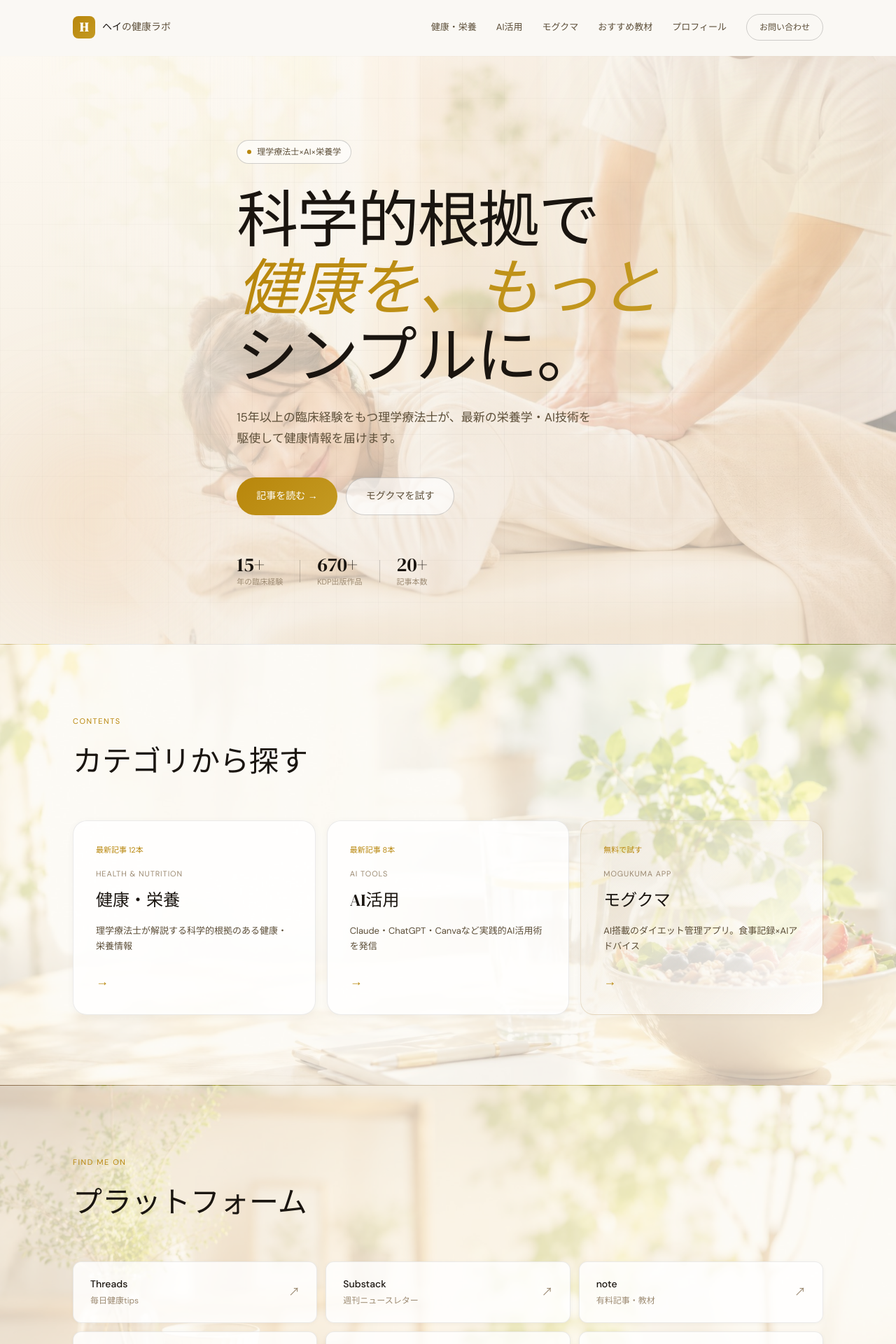
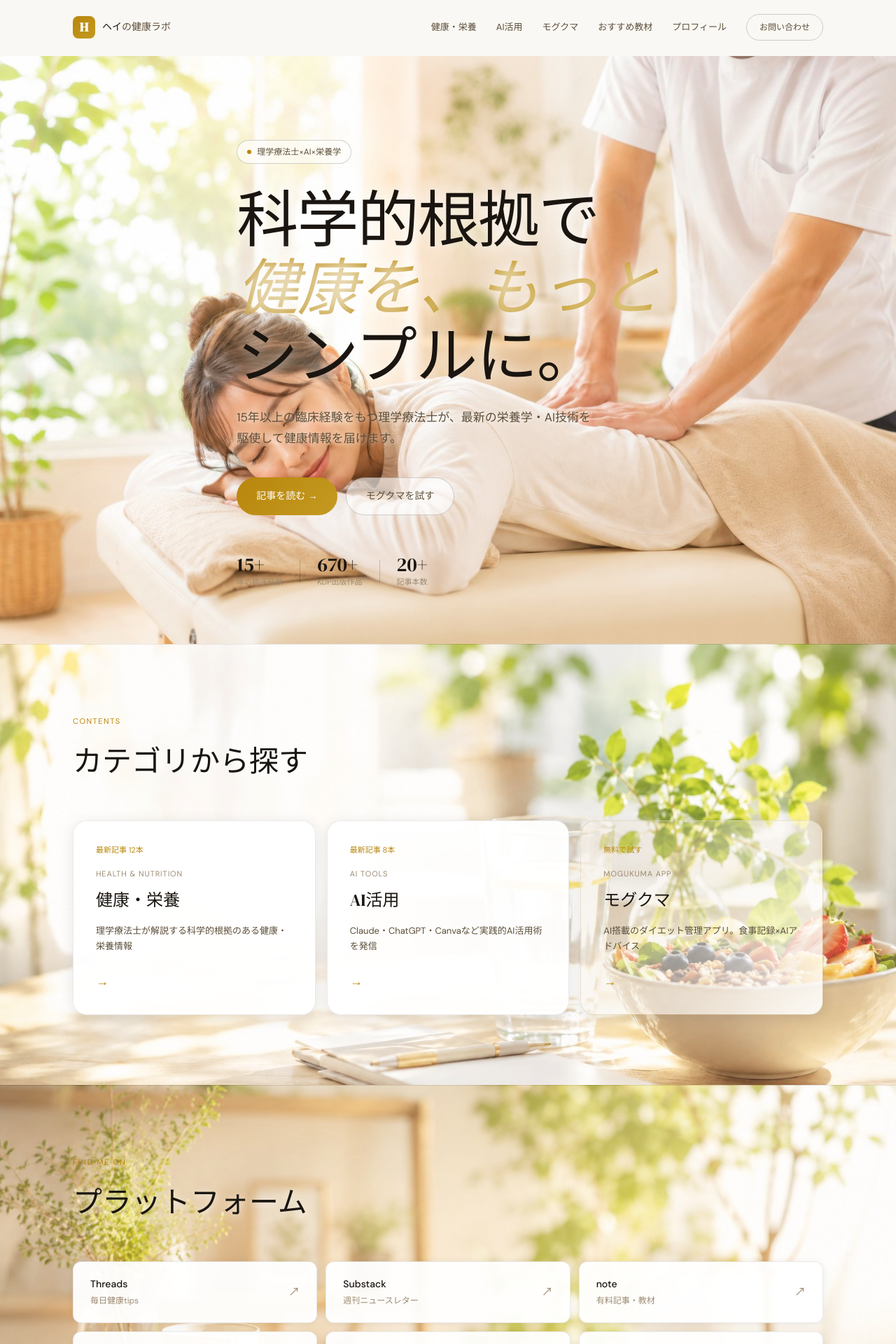
Before and after one commit to heiogawa-create/hei-brand-site, a React (Vite) app: page / in a window 1280 px wide. Shown: the top 1920 px of the page at 70% size. Built offline with nearby package versions, Linux system fonts and the light colour scheme.

Commit message:
Update Home.css

```diff
--- a/src/pages/Home.css
+++ b/src/pages/Home.css
@@ -1,35 +1,33 @@
 .section-label{font-size:11px;letter-spacing:0.14em;text-transform:uppercase;color:var(--gold);margin-bottom:12px}
-.section-title{font-family:var(--font-display);font-size:clamp(28px,4vw,42px);font-weight:400;color:var(--text);margin-bottom:48px}
+.section-title{font-family:var(--font-display);font-size:clamp(28px,4vw,42px);font-weight:400;color:var(--text);margin-bottom:48px;text-shadow:0 2px 12px rgba(255,255,255,0.9)}
 
 /* ===== HERO ===== */
 .hero{position:relative;min-height:100svh;display:flex;align-items:center;overflow:hidden;background:linear-gradient(160deg,#fdf9f2 0%,#f5ede0 50%,#faf8f4 100%)}
 
-/* 写真背景 - 右半分にくっきり表示 */
+/* 写真背景 - フルクリア */
 .hero__photo-bg{
   position:absolute;
   inset:0;
   background-size:cover;
-  background-position:center right;
+  background-position:center;
   background-repeat:no-repeat;
-  opacity:0.38;
-  mask-image:linear-gradient(to right, transparent 5%, rgba(0,0,0,0.8) 35%, black 100%);
-  -webkit-mask-image:linear-gradient(to right, transparent 5%, rgba(0,0,0,0.8) 35%, black 100%);
+  opacity:1;
   z-index:0;
 }
 
 .hero__bg{position:absolute;inset:0;pointer-events:none;z-index:0}
-.hero__orb{position:absolute;border-radius:50%;filter:blur(80px);opacity:.25}
+.hero__orb{position:absolute;border-radius:50%;filter:blur(80px);opacity:.08}
 .hero__orb--1{width:600px;height:600px;background:radial-gradient(circle,#e8c97a 0%,transparent 70%);top:-100px;right:-100px;animation:orb 12s ease-in-out infinite alternate}
 .hero__orb--2{width:400px;height:400px;background:radial-gradient(circle,#f0a96a 0%,transparent 70%);bottom:0;left:-80px;animation:orb 16s ease-in-out infinite alternate-reverse}
 @keyframes orb{from{transform:translate(0,0)}to{transform:translate(30px,30px)}}
-.hero__grid{position:absolute;inset:0;background-image:linear-gradient(rgba(0,0,0,0.03) 1px,transparent 1px),linear-gradient(90deg,rgba(0,0,0,0.03) 1px,transparent 1px);background-size:60px 60px;mask-image:radial-gradient(ellipse 80% 80% at 50% 50%,black 20%,transparent 100%)}
+.hero__grid{display:none}
 .hero__inner{position:relative;z-index:1;padding:120px 0 80px}
 .hero__badge{display:inline-flex;align-items:center;gap:8px;font-size:12px;color:var(--text-2);padding:6px 14px;border:1px solid var(--border-hover);border-radius:100px;margin-bottom:32px;background:rgba(255,255,255,0.6);backdrop-filter:blur(8px)}
 .hero__badge-dot{width:6px;height:6px;background:var(--gold);border-radius:50%;animation:pulse 2s ease-in-out infinite}
 @keyframes pulse{0%,100%{opacity:1}50%{opacity:.5}}
-.hero__title{font-family:var(--font-display);font-size:clamp(44px,8vw,88px);font-weight:400;line-height:1.1;letter-spacing:-.02em;color:var(--text);margin-bottom:24px}
+.hero__title{font-family:var(--font-display);font-size:clamp(44px,8vw,88px);font-weight:400;line-height:1.1;letter-spacing:-.02em;color:var(--text);margin-bottom:24px;text-shadow:0 2px 20px rgba(255,255,255,0.9),0 0 40px rgba(255,255,255,0.7)}
 .hero__title em{font-style:italic;background:linear-gradient(135deg,var(--gold),var(--gold-light));-webkit-background-clip:text;-webkit-text-fill-color:transparent;background-clip:text}
-.hero__desc{font-size:clamp(15px,2vw,17px);color:var(--text-2);line-height:1.8;max-width:520px;margin-bottom:40px}
+.hero__desc{font-size:clamp(15px,2vw,17px);color:var(--text-2);line-height:1.8;max-width:520px;margin-bottom:40px;text-shadow:0 1px 8px rgba(255,255,255,0.8)}
 .hero__cta{display:flex;gap:12px;flex-wrap:wrap;margin-bottom:56px}
 .hero__btn{display:inline-flex;align-items:center;gap:8px;padding:14px 28px;border-radius:100px;font-size:14px;font-weight:500;transition:all var(--transition)}
 .hero__btn--primary{background:linear-gradient(135deg,var(--gold),var(--gold-light));color:#fff}
@@ -53,10 +51,10 @@
 }
 .categories__overlay{
   position:absolute;inset:0;
-  background:rgba(253,249,242,0.70);
+  background:rgba(253,249,242,0.15);
 }
 .categories__grid{display:grid;grid-template-columns:repeat(3,1fr);gap:16px}
-.cat-card{display:flex;flex-direction:column;padding:32px;background:rgba(255,255,255,0.82);border:1px solid var(--border);border-radius:var(--radius-lg);transition:all var(--transition);box-shadow:0 2px 12px rgba(0,0,0,0.04)}
+.cat-card{display:flex;flex-direction:column;padding:32px;background:rgba(255,255,255,0.95);border:1px solid var(--border);border-radius:var(--radius-lg);transition:all var(--transition);box-shadow:0 4px 20px rgba(0,0,0,0.10)}
 .cat-card:hover{border-color:var(--gold);transform:translateY(-4px);box-shadow:0 20px 48px rgba(160,115,42,.12)}
 .cat-card--accent{border-color:rgba(160,115,42,.2);background:linear-gradient(135deg,rgba(160,115,42,.08),rgba(255,255,255,0.9))}
 .cat-card__tag{font-size:11px;color:var(--gold);margin-bottom:16px}
@@ -77,10 +75,10 @@
 }
 .platforms__overlay{
   position:absolute;inset:0;
-  background:rgba(253,249,242,0.70);
+  background:rgba(253,249,242,0.15);
 }
 .platforms__grid{display:grid;grid-template-columns:repeat(3,1fr);gap:12px}
-.platform-card{display:flex;align-items:center;justify-content:space-between;padding:20px 24px;background:rgba(255,255,255,0.82);border:1px solid var(--border);border-radius:var(--radius);transition:all var(--transition);box-shadow:0 1px 6px rgba(0,0,0,0.04)}
+.platform-card{display:flex;align-items:center;justify-content:space-between;padding:20px 24px;background:rgba(255,255,255,0.95);border:1px solid var(--border);border-radius:var(--radius);transition:all var(--transition);box-shadow:0 2px 12px rgba(0,0,0,0.08)}
 .platform-card:hover{border-color:var(--gold);transform:translateX(4px);box-shadow:0 4px 16px rgba(160,115,42,.1)}
 .platform-card__name{font-size:14px;font-weight:500;color:var(--text)}
 .platform-card__sub{font-size:12px;color:var(--text-3);margin-top:2px}
@@ -136,5 +134,5 @@
 }
 @media(max-width:640px){
   .platforms__grid{grid-template-columns:1fr}
-  .hero__photo-bg{opacity:0.28}
+  .hero__photo-bg{opacity:1}
 }
```
